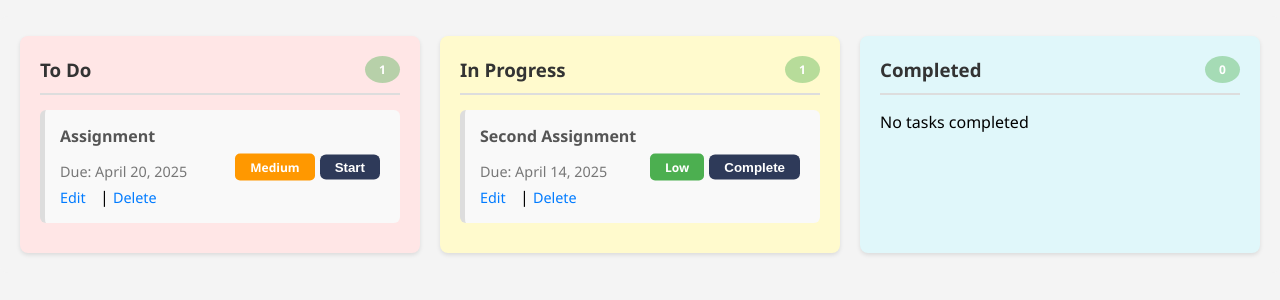
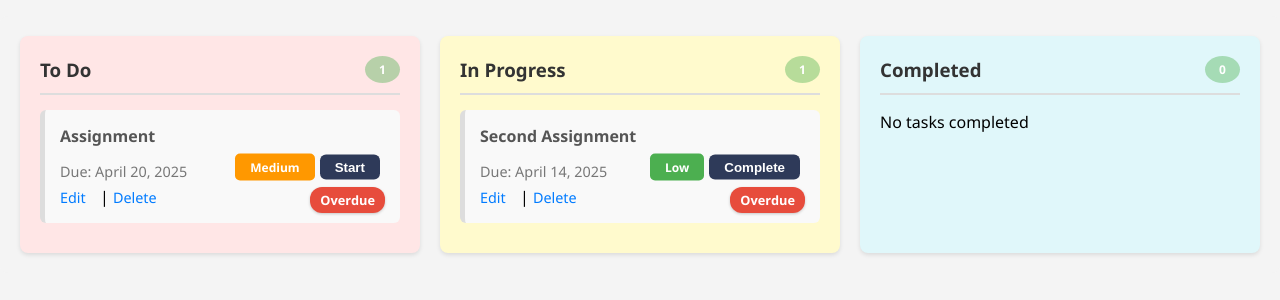
Before and after one commit to Richiemighty/Task-Management-Web-App-Using-Python-DJango-SQI-Level-3-Project-, a Django app: page /dashboard/ in a window 1280 px wide. Shown: the part 147-447 px from the top of the page. Run offline with Django 5.2, Linux system fonts and the light colour scheme; a user stored in the database is signed in; data comes from the database, SQL or seed files in the repository; both versions use the stored data as it was after the commit.

Commit message:
Overdue tag added

```diff
--- a/taskhero/core/static/core/style.css
+++ b/taskhero/core/static/core/style.css
@@ -737,6 +737,23 @@ form button:hover {
 
 
 
+/* Overdue Label */
+.overdue-label {
+    position: absolute;
+    bottom: 10px;
+    right: 15px;
+    background-color: #e74c3c;
+    color: white;
+    padding: 4px 10px;
+    border-radius: 12px;
+    font-size: 0.8rem;
+    font-weight: bold;
+    box-shadow: 0 1px 3px rgba(0, 0, 0, 0.2);
+}
+
+
+
+
 
 
 
--- a/taskhero/core/templates/core/dashboard.html
+++ b/taskhero/core/templates/core/dashboard.html
@@ -13,17 +13,26 @@
         </h3>
 
         {% for task in tasks_to_do %}
-        <div class="task-card{% if task.due_date < today %} overdue{% endif %}">
+        <div class="task-card">
             <h4>{{ task.title }}</h4>
             <p>Due: {{ task.due_date }}</p>
 
-            <div class="task-footer" >
+            <div class="task-footer">
                 <span class="priority {{ task.priority }}">{{ task.priority }}</span>
                 <form method="POST" action="{% url 'start_task' task.pk %}">
                     {% csrf_token %}
                     <button type="submit" class="btn start-btn">Start</button>
                 </form>
             </div>
+
+            {% if task.due_date < today %}
+            <div class="overdue-label">Overdue</div>
+            {% endif %}
+
+            {% if task.due_date == today %}
+            <div class="overdue-label">Last Day</div>
+            {% endif %}
+
 
             <a href="{% url 'edit_task' task.pk %}">Edit</a> |
             <a href="{% url 'delete_task' task.pk %}">Delete</a>
@@ -41,17 +50,25 @@
         </h3>
 
         {% for task in tasks_in_progress %}
-        <div class="task-card{% if task.due_date < today %} overdue{% endif %}">
+        <div class="task-card">
             <h4>{{ task.title }}</h4>
             <p>Due: {{ task.due_date }}</p>
 
-            <div class="task-footer" >
+            <div class="task-footer">
                 <span class="priority {{ task.priority }}">{{ task.priority }}</span>
                 <form method="POST" action="{% url 'complete_task' task.pk %}">
                     {% csrf_token %}
                     <button type="submit" class="btn start-btn">Complete</button>
                 </form>
             </div>
+
+            {% if task.due_date < today %}
+            <div class="overdue-label">Overdue</div>
+            {% endif %}
+            {% if task.due_date == today %}
+            <div class="overdue-label">Last Day</div>
+            {% endif %}
+
 
             <a href="{% url 'edit_task' task.pk %}">Edit</a> |
             <a href="{% url 'delete_task' task.pk %}">Delete</a>
@@ -69,12 +86,20 @@
         </h3>
 
         {% for task in tasks_completed %}
-        <div class="task-card{% if task.due_date < today %} overdue{% endif %}">
+        <div class="task-card">
             <h4>{{ task.title }}</h4>
             <p>Due: {{ task.due_date }}</p>
-            <div class="task-footer" style="display: flex; align-items: center; justify-content: flex-start;">
+            <div class="task-footer">
                 <span class="priority {{ task.priority }}">{{ task.priority }}</span>
             </div>
+
+            {% if task.due_date < today %}
+            <div class="overdue-label">Overdue</div>
+            {% endif %}
+            {% if task.due_date == today %}
+            <div class="overdue-label">Last Day</div>
+            {% endif %}
+
 
             <a href="{% url 'edit_task' task.pk %}">Edit</a> |
             <a href="{% url 'delete_task' task.pk %}">Delete</a>
--- a/taskhero/core/views.py
+++ b/taskhero/core/views.py
@@ -6,6 +6,7 @@ from django.contrib import messages
 from django.shortcuts import get_object_or_404, redirect
 from .forms import TaskForm, ProfilePictureForm, SignupForm
 from .models import Task, UserProfile
+from datetime import date
 
 
 
@@ -92,7 +93,8 @@ def dashboard(request):
         'tasks_to_do': tasks_to_do,
         'tasks_in_progress': tasks_in_progress,
         'tasks_completed': tasks_completed,
-        'profile': profile
+        'profile': profile,
+        'today': date.today()
     })
 
 
```
Also changed, not shown: taskhero/db.sqlite3.
